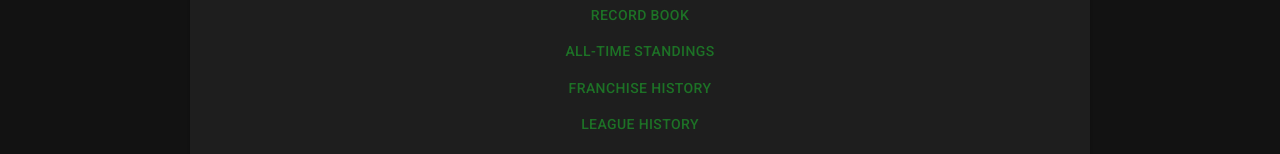
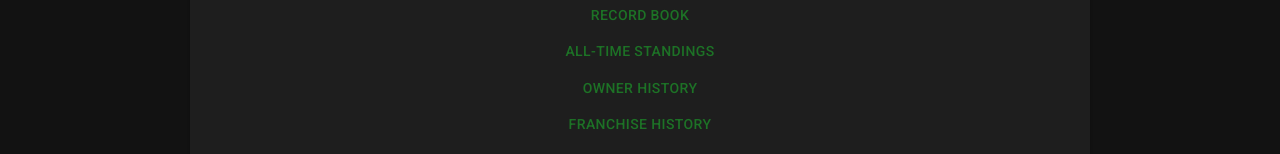
Before and after one commit to MFazio23/ESPN-FFB-Web, a React (Create React App) app: page / in a window 1280 px wide. Shown: the part 367-521 px from the top of the page. Built offline with nearby package versions, Linux system fonts and the light colour scheme.

Commit message:
Add owners link to home page

```diff
--- a/src/Home.jsx
+++ b/src/Home.jsx
@@ -24,6 +24,9 @@ export default function Home() {
                     <Button component={Link} to={Links.standings} sx={{width: 'fit-content'}}>
                         All-Time Standings
                     </Button>
+                    <Button component={Link} to={Links.owners} sx={{width: 'fit-content'}}>
+                        Owner History
+                    </Button>
                     <Button component={Link} to={Links.franchises} sx={{width: 'fit-content'}}>
                         Franchise History
                     </Button>
```
